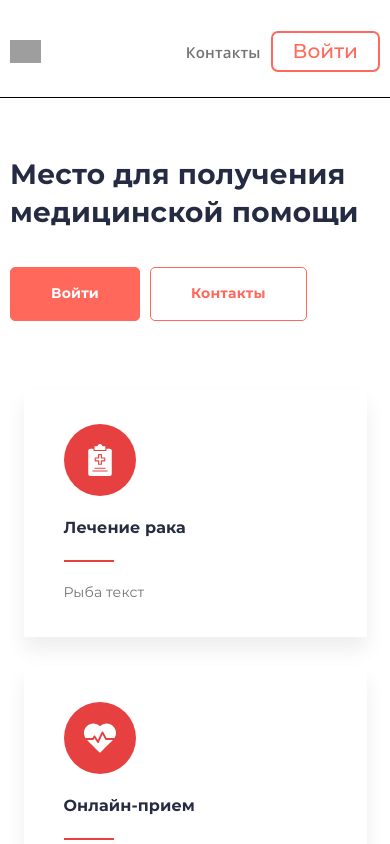
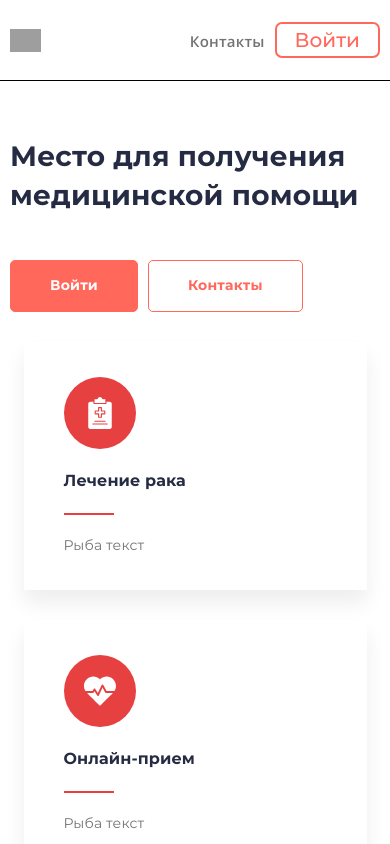
Before and after one commit to Evgeniy-Dvoeglazov/medical-care, a React app: page / in a window 390 px wide. Shown: the top 844 px of the page. Built offline with nearby package versions, Linux system fonts and the light colour scheme; grey boxes are pictures that could not be loaded.

Commit message:
Скорректировать верстку с PerfectPixel

```diff
--- a/src/components/CardList/CardList.css
+++ b/src/components/CardList/CardList.css
@@ -1,5 +1,5 @@
 .cardList {
-  margin: 80px 0 0;
+  margin: 97px 0 0;
   padding: 0;
   list-style: none;
   display: grid;
@@ -11,6 +11,6 @@
 
 @media screen and (max-width: 767px) {
   .cardList {
-    margin: 11px 13.5px 0;
+    margin: 30px 13.5px 0;
   }
 }
--- a/src/components/Contacts/Contacts.css
+++ b/src/components/Contacts/Contacts.css
@@ -1,7 +1,7 @@
 .contacts {
   display: flex;
   flex-direction: column;
-  min-height: 280px;
+  min-height: 290px;
   justify-content: center;
   max-width: 1046px;
   padding: 0 71px;
@@ -11,9 +11,10 @@
 .contacts__title {
   font-size: 58px;
   font-weight: 700;
-  line-height: 1.38;
+  line-height: 1.8;
   letter-spacing: .2px;
   color: #252b42;
+  margin: 0;
 }
 
 @media screen and (max-width: 991px) {
--- a/src/components/Header/Header.css
+++ b/src/components/Header/Header.css
@@ -1,10 +1,10 @@
 .header {
-  padding: 31.19px 71px 25.15px;
+  padding: 20px 71px;
   display: flex;
   justify-content: space-between;
   border-bottom: 1px solid #000;
   align-items: center;
-  margin-bottom: 80px;
+  margin-bottom: 81px;
 }
 
 .header__logo {
@@ -14,8 +14,8 @@
   padding: 0;
   background-repeat: no-repeat;
   background-size: contain;
-  width: 53.27px;
-  height: 22.66px;
+  width: 54px;
+  height: 23px;
   cursor: pointer;
 }
 
@@ -38,7 +38,7 @@
   font-size: 20px;
   line-height: 1.219;
   color: #ff685b;
-  padding: 8px 60px;
+  padding: 6px 58px;
   border: 2px solid #ff685b;
   background-color: transparent;
   border-radius: 7px;
@@ -47,7 +47,7 @@
 
 @media screen and (max-width: 991px) {
   .header {
-    padding: 31.19px 30px 25.15px;
+    padding: 20px 30px;
   }
 
   .header__btn-nav {
@@ -55,18 +55,18 @@
   }
 
   .header__btn-login {
-    padding: 6px 20px;
+    padding: 4px 18px;
   }
 }
 
 @media screen and (max-width: 767px) {
   .header {
-    margin-bottom: 0;
+    margin-bottom: 40px;
   }
 }
 
 @media screen and (max-width: 575px) {
   .header {
-    padding: 31.19px 10px 25.15px;
+    padding: 22px 10px;
   }
 }
--- a/src/components/Intro/Intro.css
+++ b/src/components/Intro/Intro.css
@@ -1,17 +1,24 @@
 .intro {
   display: flex;
   flex-direction: column;
-  min-height: 280px;
   justify-content: center;
+  padding: 0;
 }
 
 .intro__title {
-  margin: 0 0 35px;
   font-size: 58px;
   font-weight: 700;
   line-height: 1.38;
   letter-spacing: .2px;
   color: #252b42;
+}
+
+.intro__title_main {
+  margin: 16px 0 34px;
+}
+
+.intro__title_user {
+  margin: 60px 0 26px;
 }
 
 .intro__nav {
@@ -24,7 +31,7 @@
   font-size: 14px;
   font-weight: 700;
   line-height: 1.57;
-  padding: 15px 40px;
+  padding: 14px 39px;
   letter-spacing: .2px;
   border: 1px solid #ff685b;
   border-radius: 5px;
@@ -53,4 +60,8 @@
   .intro__title {
     font-size: 28px;
   }
+
+  .intro__title_main {
+    margin: 16px 0 45px;
+  }
 }
--- a/src/components/Intro/Intro.js
+++ b/src/components/Intro/Intro.js
@@ -17,7 +17,7 @@ function Intro(props) {
 
   return (
     <section className='intro'>
-      <h1 className='intro__title'>{props.title}</h1>
+      <h1 className={`intro__title intro__title_${props.page}`}>{props.title}</h1>
       <nav className='intro__nav'>
         <button className='intro__btn intro__btn_login hover' onClick={handleBtn}>{props.loggedIn ? 'Выйти из аккаунта' : 'Войти'}</button>
         <button className='intro__btn intro__btn_contacts hover' type='button' onClick={handleBtnContacts}>{props.loggedIn ? 'Перейти в контакты' : 'Контакты'}</button>
--- a/src/components/Main/Main.js
+++ b/src/components/Main/Main.js
@@ -7,9 +7,9 @@ function Main(props) {
     <main className="main">
       <Intro
         title='Место для получения медицинской помощи'
-        btnContactsText='Контакты'
         openPopup={props.openPopup}
         loggedIn={props.loggedIn}
+        page='main'
       />
       <CardList />
     </main>
--- a/src/components/Profile/Profile.js
+++ b/src/components/Profile/Profile.js
@@ -11,6 +11,7 @@ function Profile(props) {
         loggedIn={props.loggedIn}
         handleLogout={props.handleLogout}
         title={`Привет, ${userName}`}
+        page='user'
       />
     </section>
   )
```
